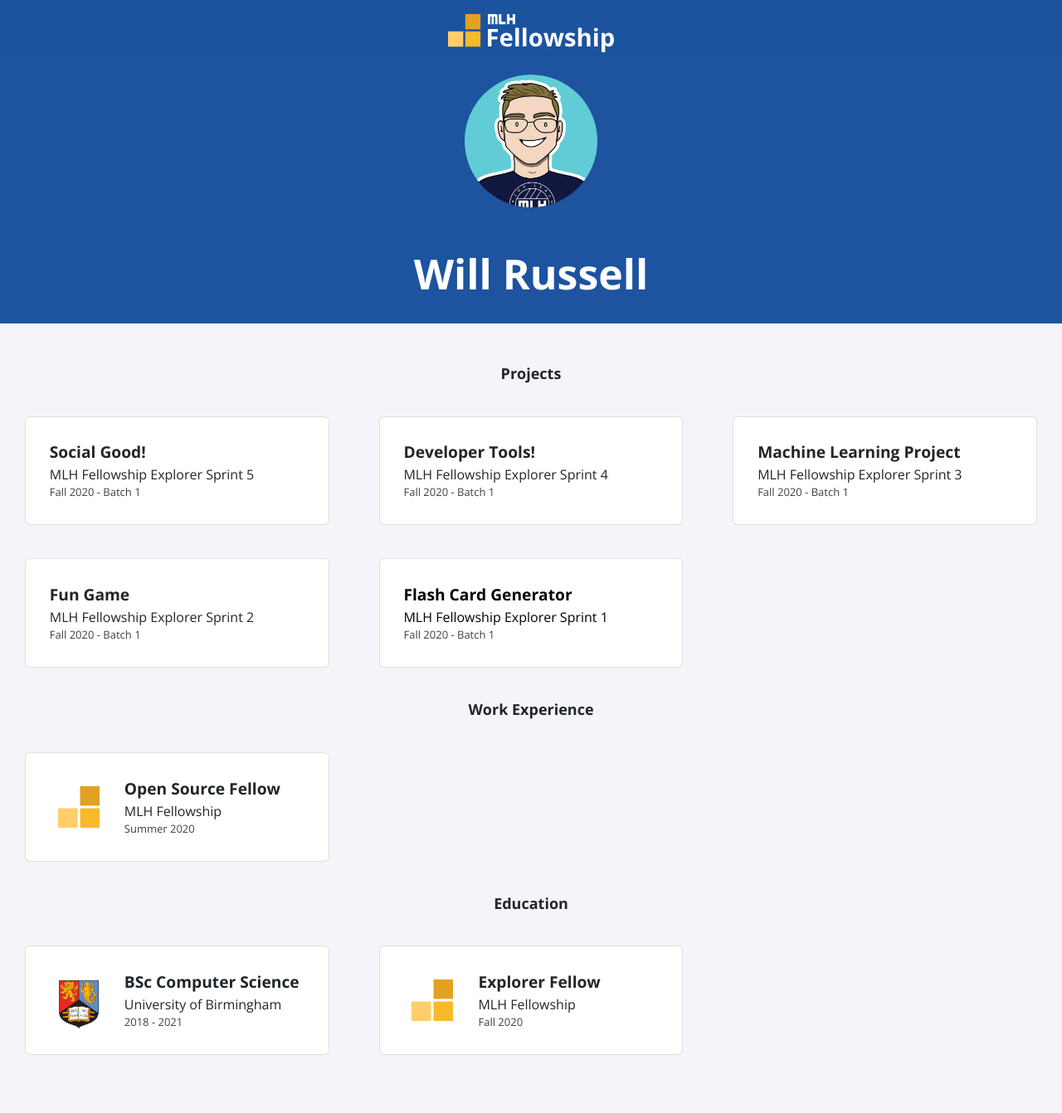
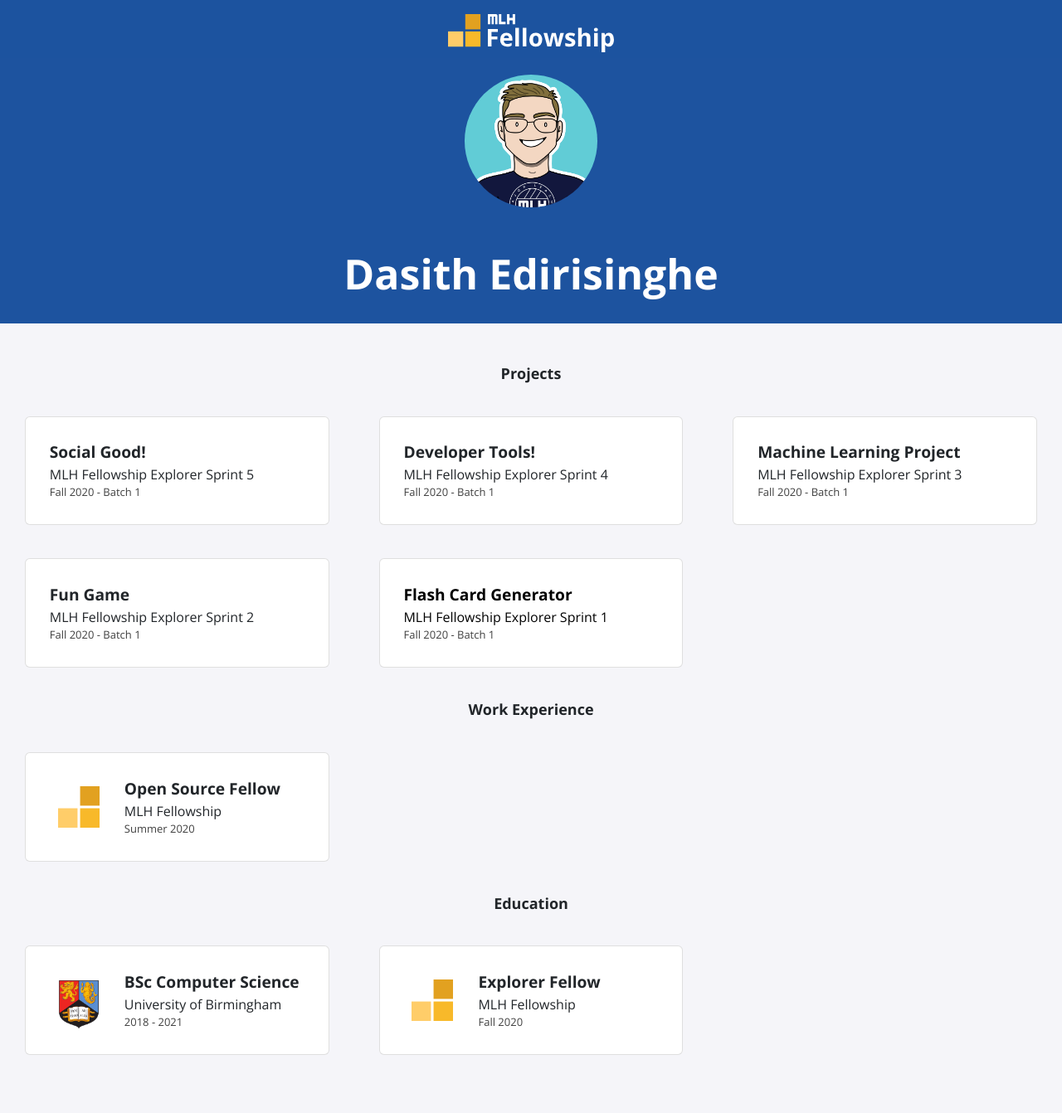
Before and after one commit to DasithEdirisinghe/DasithEdirisinghe.github.io, a Jekyll site: the page built from index.html, in a window 1280 px wide. Shown: the whole page at 83% size. Built offline with Jekyll 4.4.1, drawn with Linux system fonts in a browser that asks for light colours; nearby versions of some CDN libraries.

Commit message:
updated with initial changes

```diff
--- a/_config.yml
+++ b/_config.yml
@@ -1,13 +1,13 @@
-title: "Will Russell"
-email: fellowship@mlh.io
+title: "Dasith Edirisinghe"
+email: udasith@gmail.com
 description: >- # this means to ignore newlines until "baseurl:"
   Write an awesome description for your new site here. You can edit this
   line in _config.yml. It will appear in your document head meta (for
   Google search results) and in your feed.xml site description.
 baseurl: "/"
-url: "/portfolio-template"
-twitter_username: mlhacks
-github_username:  mlh-fellowship
+url: "https://DasithEdirisinghe.github.io/"
+twitter_username: Dasith_due98
+github_username:  DasithEdirisinghe
 
 sass:
   sass_dir: _sass
```
